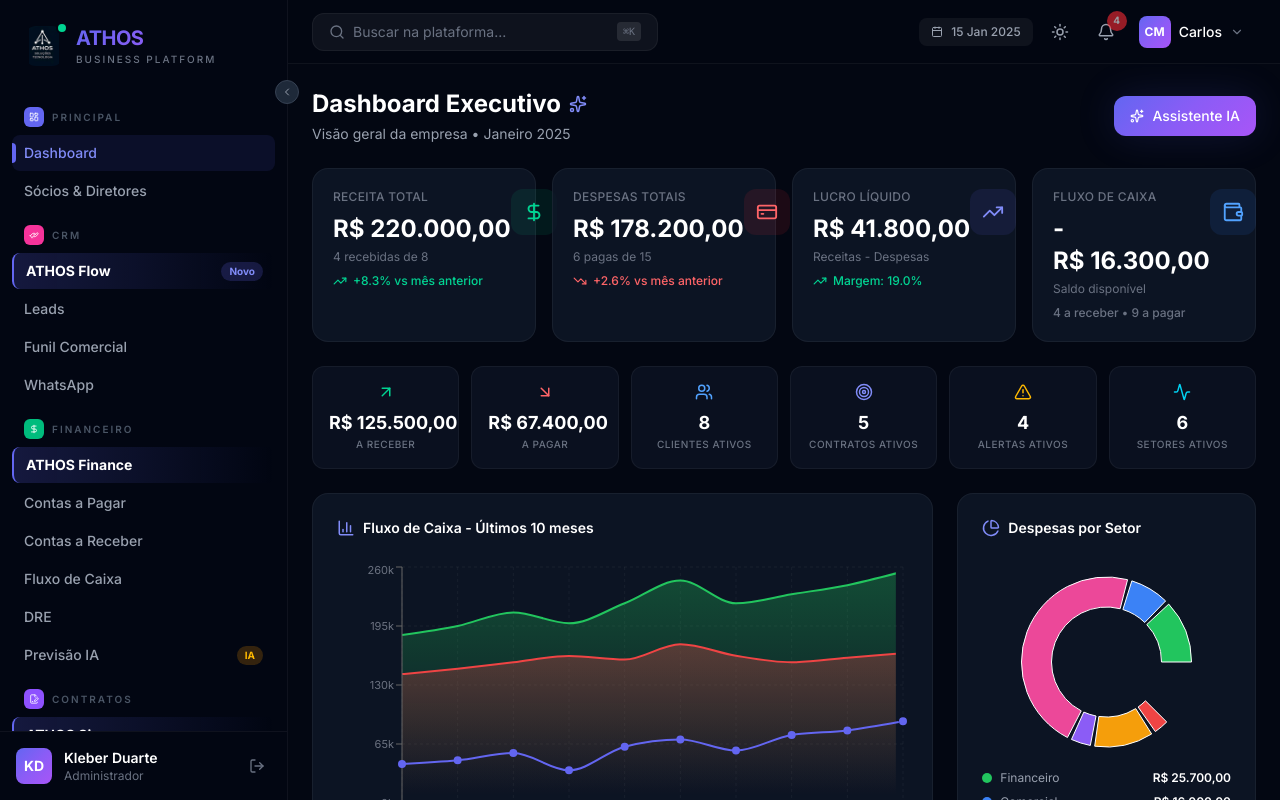
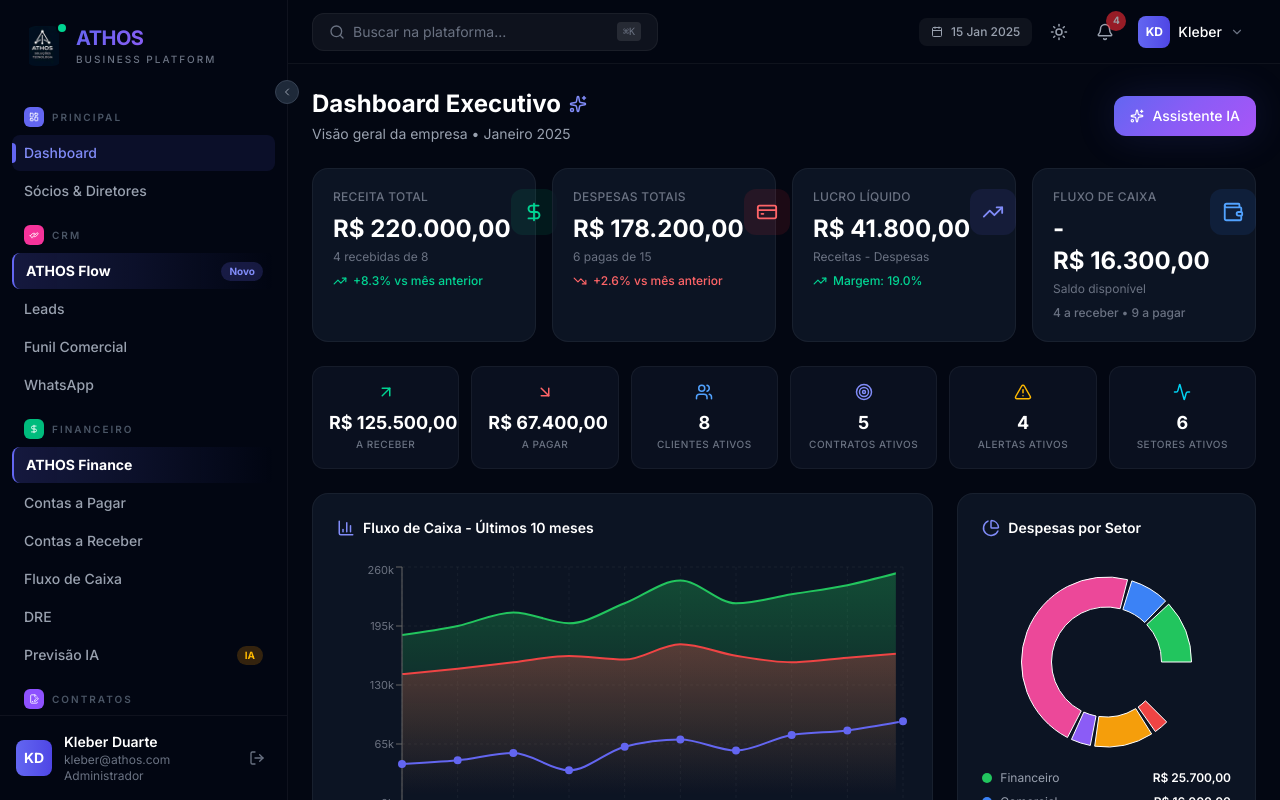
Before and after one commit to wordjoel/athos-business-management-platform, a React (Vite) app: page / in a window 1280 px wide. Both pictures are taken after a click on the button "Entrar". Built offline with nearby package versions, Linux system fonts and the light colour scheme.

Commit message:
fix: sync user profile - Kleber Duarte (KD) - kleber@athos.com

```diff
--- a/src/components/Header.tsx
+++ b/src/components/Header.tsx
@@ -105,10 +105,10 @@
               darkMode ? 'hover:bg-white/5' : 'hover:bg-gray-100'
             }`}
           >
-            <div className="w-8 h-8 rounded-lg gradient-athos flex items-center justify-center text-white text-xs font-bold">
-              CM
+            <div className="w-8 h-8 rounded-lg bg-gradient-to-r from-athos-500 to-athos-600 flex items-center justify-center text-white text-xs font-bold">
+              KD
             </div>
-            <span className={`text-sm font-medium hidden sm:block ${darkMode ? 'text-white' : 'text-gray-900'}`}>Carlos</span>
+            <span className={`text-sm font-medium hidden sm:block ${darkMode ? 'text-white' : 'text-gray-900'}`}>Kleber</span>
             <ChevronDown size={14} className={darkMode ? 'text-gray-500' : 'text-gray-400'} />
           </button>
 
@@ -118,7 +118,7 @@
             }`}>
               <div className={`p-4 border-b ${darkMode ? 'border-white/5' : 'border-gray-100'}`}>
                 <p className={`text-sm font-semibold ${darkMode ? 'text-white' : 'text-gray-900'}`}>Kleber Duarte</p>
-                <p className={`text-xs ${darkMode ? 'text-gray-500' : 'text-gray-400'}`}>carlos@atos.com</p>
+                <p className={`text-xs ${darkMode ? 'text-gray-500' : 'text-gray-400'}`}>kleber@athos.com</p>
               </div>
               <div className="p-2">
                 <button className={`w-full flex items-center gap-2 px-3 py-2 rounded-lg text-sm transition-colors ${darkMode ? 'text-gray-300 hover:bg-white/5' : 'text-gray-600 hover:bg-gray-50'}`}>
--- a/src/components/Sidebar.tsx
+++ b/src/components/Sidebar.tsx
@@ -202,12 +202,13 @@
 
       <div className={`p-4 border-t ${darkMode ? 'border-white/5' : 'border-gray-200'}`}>
         <div className={`flex items-center gap-3 ${sidebarCollapsed ? 'justify-center' : ''}`}>
-          <div className="w-9 h-9 rounded-lg gradient-athos flex items-center justify-center text-white text-sm font-bold flex-shrink-0">
+          <div className="w-9 h-9 rounded-lg bg-gradient-to-r from-athos-500 to-athos-600 flex items-center justify-center text-white text-sm font-bold flex-shrink-0">
             KD
           </div>
           {!sidebarCollapsed && (
             <div className="flex-1 min-w-0 animate-fade-in">
               <p className={`text-sm font-semibold truncate ${darkMode ? 'text-white' : 'text-gray-900'}`}>Kleber Duarte</p>
+            <p className={`text-xs ${darkMode ? 'text-gray-500' : 'text-gray-400'}`}>kleber@athos.com</p>
               <p className={`text-xs ${darkMode ? 'text-gray-500' : 'text-gray-400'}`}>Administrador</p>
             </div>
           )}
```
